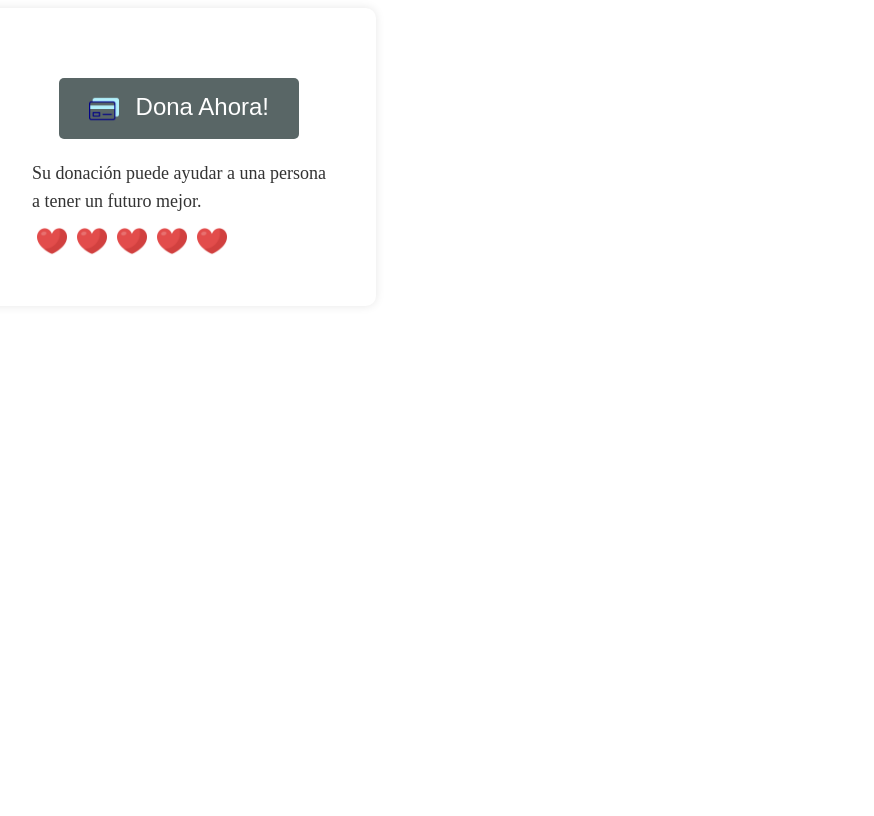
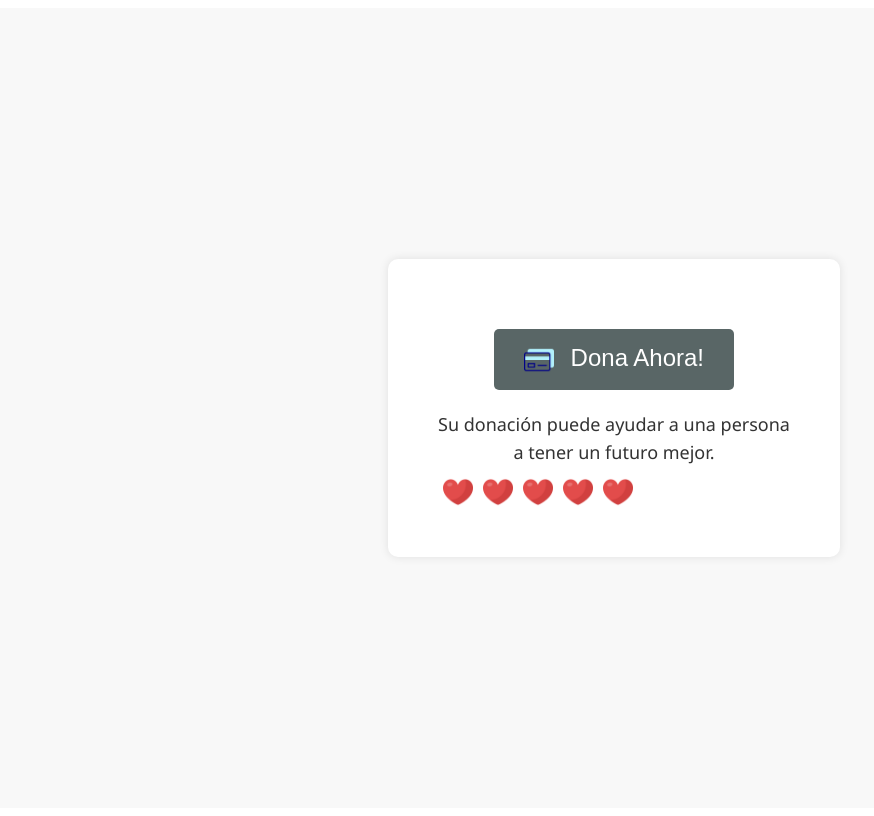
Before and after one commit to ArielitoUV/LVAE, a Django app: page /donaciones/ in a window 1280 px wide. Shown: the whole page, without its empty margins (26-900 px from the left). Before the commit the page ends 254 px from the top, so only its background shows below. Run offline with Django 4.2, Linux system fonts and the light colour scheme.

Commit message:
centrar boton donacion

```diff
--- a/LVAE/core/static/css/styles-donaciones.css
+++ b/LVAE/core/static/css/styles-donaciones.css
@@ -5,7 +5,7 @@
     background-color: #f8f8f8;
     display: flex;
     align-items: center;
-    justify-content: center; /* Centra verticalmente */
+    justify-content: center; /* Centra horizontal y verticalmente */
     height: 100vh; /* Ajusta según tus necesidades */
 }
 
@@ -42,13 +42,11 @@ button img {
     height: auto; /* Mantiene la proporción de la imagen */
 }
 
-
 .image-container {
     display: flex;
     align-items: center;
     margin-top: 10px;
 }
-
 
 .image-container img {
     width: 30px; /* Ajusta el ancho de las imágenes según tus necesidades */
@@ -62,9 +60,11 @@ button img {
     font-size: 18px; /* Ajusta el tamaño de la letra según tus necesidades */
     margin: 0; /* Elimina el margen predeterminado del párrafo */
 }
+
 .text-container {
     margin-top: 20px;
 }
+
 p {
     margin-top: 20px;
     color: #333;
--- a/LVAE/core/templates/core/donaciones.html
+++ b/LVAE/core/templates/core/donaciones.html
@@ -8,12 +8,13 @@
     <link rel="stylesheet" href="{% static 'css/styles-donaciones.css' %}">
 </head>
 <body>
-    <div class="donation-container">
-        <button>
-            <img src="{% static 'assets/img/tarjeta.png' %}" alt="" >
-
-            Dona Ahora!
-        </button>
+    <div class="body">
+        <div class="center-container">
+            <div class="donation-container">
+                <button>
+                    <img src="{% static 'assets/img/tarjeta.png' %}" alt="">
+                    Dona Ahora!
+                </button>
                 <div class="text-container">
                     <p>Su donación puede ayudar a una persona</p>
                     <p>a tener un futuro mejor.</p>
@@ -27,7 +28,6 @@
                 </div>
             </div>
         </div>
-
     </div>
 </body>
 </html>
```
